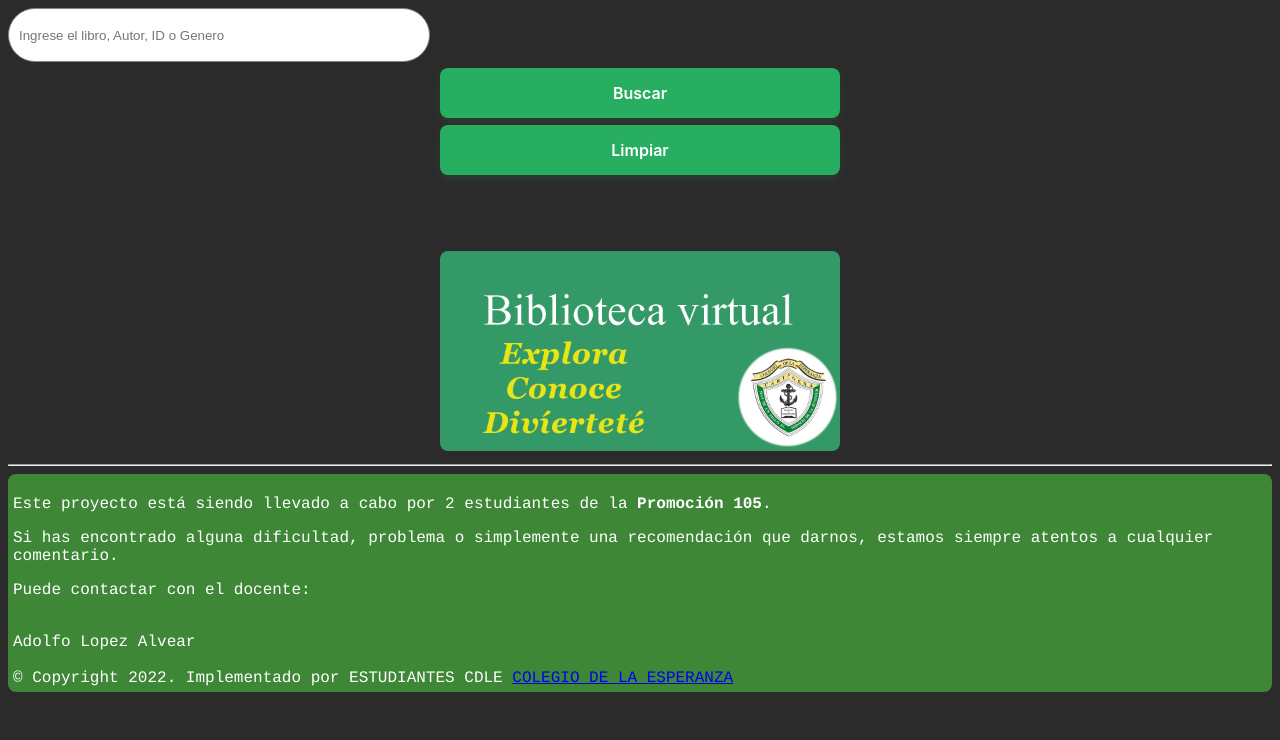
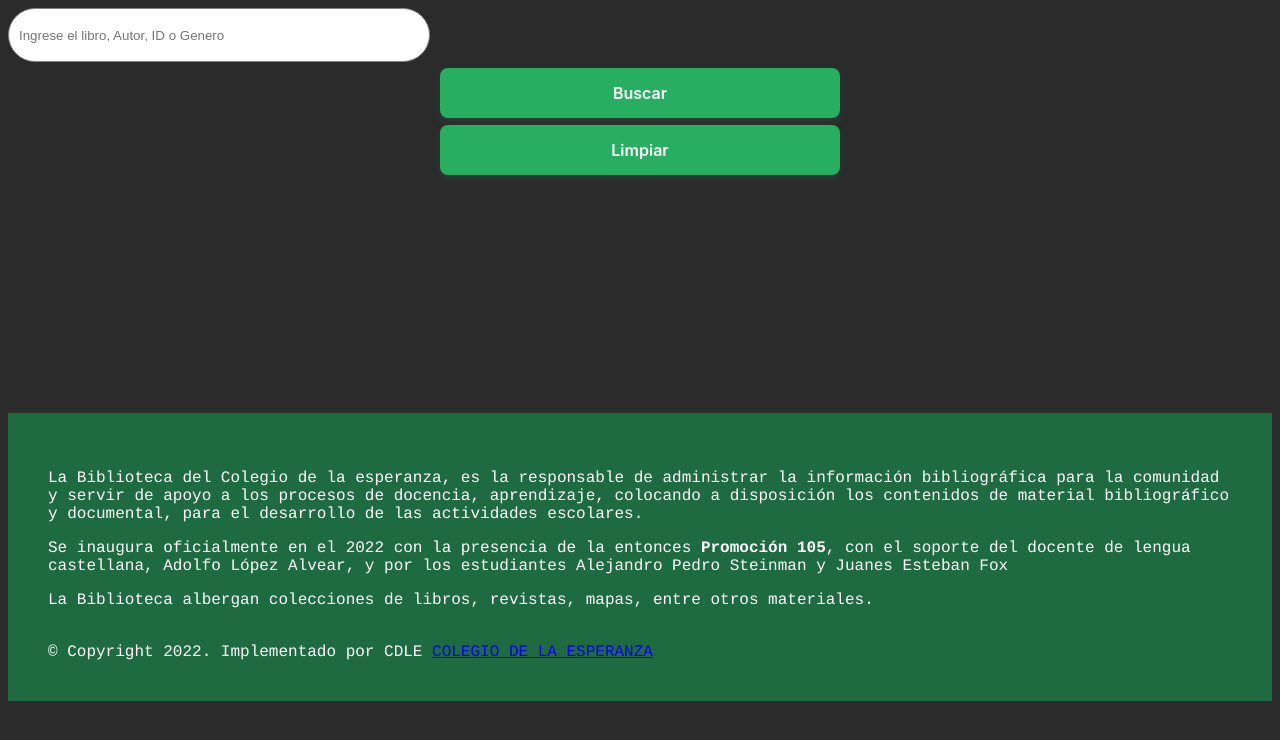
Before and after one commit to SteinDevlop/Biblioteca-Virtual, a PHP site: page / in a window 1280 px wide. Shown: the top 740 px of the page. Run offline with PHP 8.4, Linux system fonts and the light colour scheme.

Commit message:
Delated the Image, better description

```diff
--- a/index.php
+++ b/index.php
@@ -61,28 +61,24 @@ include 'config/config.php'
 
     </form>
     </p>
-</div>
+  </div>
+<br><br><br><br><br><br><br><br><br>
 
-<div class="Backgroundimg">
-<img src="img/virtual.png" alt="Imagen institucional">
-</div>
-<footer>
-    <hr>
-    <div class="borders">
-    <p>Este proyecto está siendo llevado a cabo por 2 estudiantes de la <b>Promoción 105</b>.</p>
-    <p>Si has encontrado alguna dificultad, problema o simplemente una recomendación que darnos, estamos siempre atentos a cualquier comentario.
-    </p>
-    <p>Puede contactar con el docente:</p>
-    <br>Adolfo Lopez Alvear</br>
-    <br>
-    <span class="sp-copyright">
-            © Copyright 2022. Implementado por ESTUDIANTES CDLE
-            <a href="http://colegiolaesperanza.com" target="_blank">COLEGIO DE LA ESPERANZA
+    <div class="fullwidth-container">
 
-            </a></span>
-</div>
-    </footer>
-<br><br>
+        <p>La Biblioteca del Colegio de la esperanza, es la responsable de administrar la información bibliográfica para la comunidad y servir de apoyo a los procesos de docencia, aprendizaje, colocando a disposición los contenidos de material bibliográfico y documental, para el desarrollo de las actividades escolares.
+        </p>
+          <p>
+          Se inaugura oficialmente en el 2022 con la presencia de la entonces <b>Promoción 105</b>, con el soporte del docente de lengua castellana, Adolfo López Alvear, y por los estudiantes Alejandro Pedro Steinman y Juanes Esteban Fox
+        </p>
+         <p>La Biblioteca albergan colecciones de libros, revistas, mapas, entre otros materiales.</p>
+
+        <br>
+        <span class="sp-copyright">
+                © Copyright 2022. Implementado por CDLE
+                <a href="https://colegiolaesperanza.com/web3" target="_blank">COLEGIO DE LA ESPERANZA
+                </a></span>
+    </div>
   <tbody>
   </tbody>
   <script>
--- a/style.css
+++ b/style.css
@@ -317,6 +317,21 @@
  .card:hover {
   box-shadow: 0px 0px 30px 1px rgba(0, 255, 117, 0.30);
  }
+ .img1 {
+  background-image: url(img/virtual.png);
+  padding: 5px 10px 5px 10px;
+  margin: 2px;
+  float: left;
+  width: 200px;
+  text-align: center;
+ }
+ .fullwidth-container {
+
+  padding: 40px;
+  box-sizing: boder-box;
+  background-color: rgba(0, 255, 117, 0.30);
+  max-width: 100vmax !important;
+}
  @media all and (max-width:30em){
  }
  /* Smartphones (horizontal y vertical) */
```
